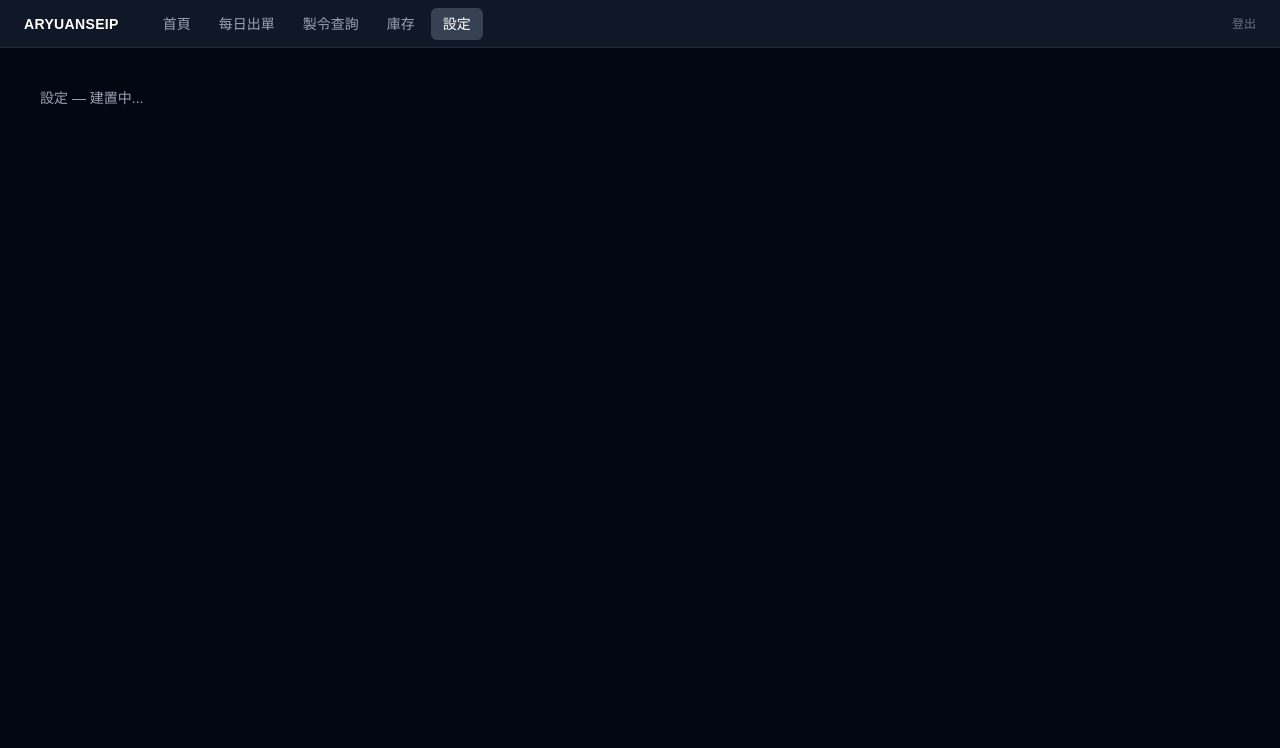
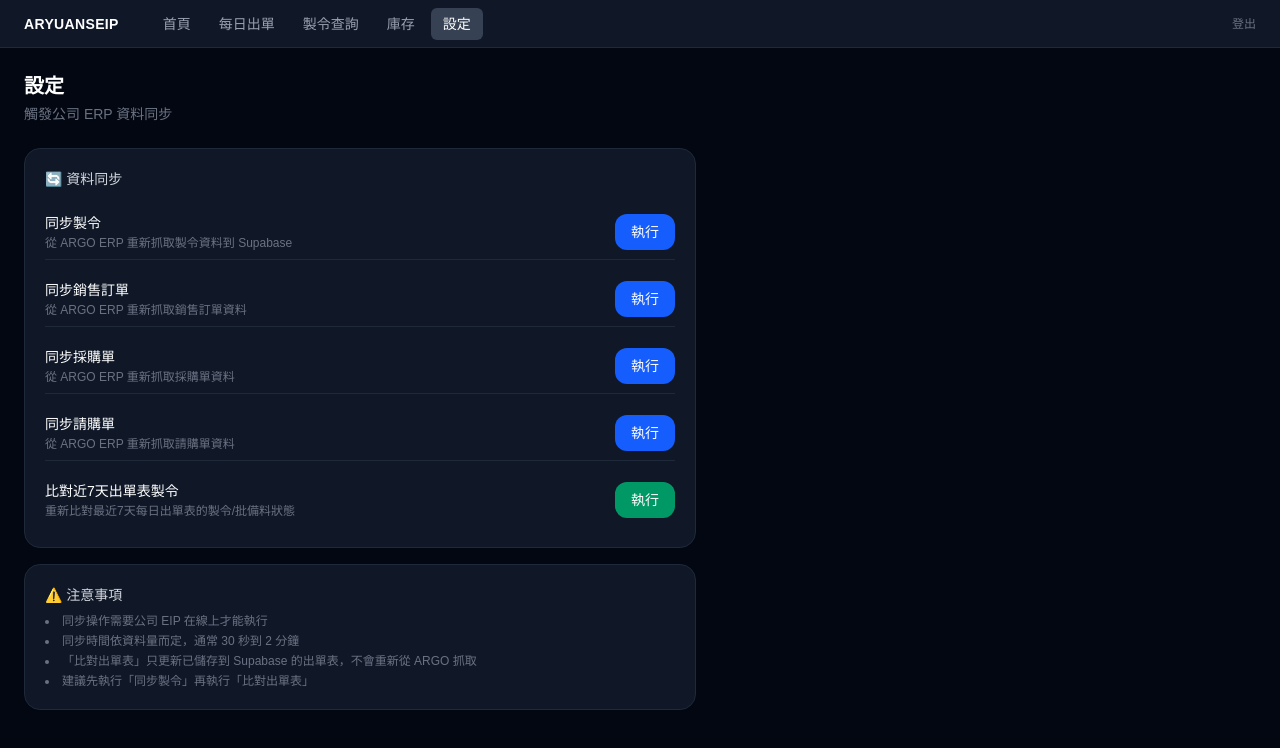
Before and after one commit to ArYuanHesher/aryuanseip, a Next.js app: page /settings in a window 1280 px wide. Shown: the top 748 px of the page. Built offline with nearby package versions, Linux system fonts and the light colour scheme.

Commit message:
feat: 設定頁同步按鈕 + /api/company/action webhook proxy

```diff
--- a/app/(app)/settings/page.tsx
+++ b/app/(app)/settings/page.tsx
@@ -1,3 +1,107 @@
-export default function Page() {
-  return <div className="text-gray-400 text-sm p-4">設定 — 建置中...</div>
+'use client'
+
+import { useState } from 'react'
+
+type ActionKey = 'sync_so' | 'sync_mo' | 'sync_po' | 'sync_pr' | 'run_mo_match'
+
+const ACTIONS: { key: ActionKey; label: string; desc: string; color: string }[] = [
+  { key: 'sync_mo',      label: '同步製令',             desc: '從 ARGO ERP 重新抓取製令資料到 Supabase',    color: 'bg-blue-600 hover:bg-blue-500' },
+  { key: 'sync_so',      label: '同步銷售訂單',          desc: '從 ARGO ERP 重新抓取銷售訂單資料',           color: 'bg-blue-600 hover:bg-blue-500' },
+  { key: 'sync_po',      label: '同步採購單',             desc: '從 ARGO ERP 重新抓取採購單資料',             color: 'bg-blue-600 hover:bg-blue-500' },
+  { key: 'sync_pr',      label: '同步請購單',             desc: '從 ARGO ERP 重新抓取請購單資料',             color: 'bg-blue-600 hover:bg-blue-500' },
+  { key: 'run_mo_match', label: '比對近7天出單表製令',    desc: '重新比對最近7天每日出單表的製令/批備料狀態',  color: 'bg-emerald-600 hover:bg-emerald-500' },
+]
+
+type TaskStatus = { loading: boolean; result: string | null; isError: boolean }
+
+export default function SettingsPage() {
+  const [tasks, setTasks] = useState<Record<ActionKey, TaskStatus>>({
+    sync_so:      { loading: false, result: null, isError: false },
+    sync_mo:      { loading: false, result: null, isError: false },
+    sync_po:      { loading: false, result: null, isError: false },
+    sync_pr:      { loading: false, result: null, isError: false },
+    run_mo_match: { loading: false, result: null, isError: false },
+  })
+
+  const runAction = async (key: ActionKey) => {
+    setTasks(prev => ({ ...prev, [key]: { loading: true, result: null, isError: false } }))
+    try {
+      const res = await fetch('/api/company/action', {
+        method: 'POST',
+        headers: { 'Content-Type': 'application/json' },
+        body: JSON.stringify({ action: key }),
+      })
+      const json = await res.json()
+      if (!res.ok || !json.success) {
+        setTasks(prev => ({ ...prev, [key]: { loading: false, result: json.error ?? '失敗', isError: true } }))
+      } else {
+        // 顯示結果摘要
+        let summary = '完成'
+        if (key === 'run_mo_match' && Array.isArray(json.result?.results)) {
+          const total = (json.result.results as { updated: number }[]).reduce((s, r) => s + (r.updated ?? 0), 0)
+          const days = json.result.results.length
+          summary = `${days} 天出單表，更新 ${total} 筆製令狀態`
+        } else if (json.result?.status === 'ok' || json.result?.success) {
+          summary = json.result?.message ?? '同步完成'
+        }
+        setTasks(prev => ({ ...prev, [key]: { loading: false, result: summary, isError: false } }))
+      }
+    } catch (e) {
+      setTasks(prev => ({ ...prev, [key]: { loading: false, result: String(e), isError: true } }))
+    }
+  }
+
+  return (
+    <div className="max-w-2xl">
+      <h1 className="text-white text-xl font-semibold mb-1">設定</h1>
+      <p className="text-gray-500 text-sm mb-6">觸發公司 ERP 資料同步</p>
+
+      <div className="bg-gray-900 border border-gray-800 rounded-2xl p-5">
+        <h2 className="text-gray-300 text-sm font-medium mb-4">🔄 資料同步</h2>
+        <div className="flex flex-col gap-3">
+          {ACTIONS.map(a => {
+            const task = tasks[a.key]
+            return (
+              <div key={a.key} className="flex items-center gap-4 py-2 border-b border-gray-800 last:border-0">
+                <div className="flex-1 min-w-0">
+                  <div className="text-white text-sm font-medium">{a.label}</div>
+                  <div className="text-gray-500 text-xs mt-0.5">{a.desc}</div>
+                  {task.result && (
+                    <div className={`text-xs mt-1 ${task.isError ? 'text-red-400' : 'text-emerald-400'}`}>
+                      {task.isError ? '❌ ' : '✅ '}{task.result}
+                    </div>
+                  )}
+                </div>
+                <button
+                  onClick={() => void runAction(a.key)}
+                  disabled={task.loading}
+                  className={`shrink-0 px-4 py-2 rounded-xl text-white text-sm font-medium transition disabled:opacity-50 disabled:cursor-not-allowed ${a.color}`}
+                >
+                  {task.loading ? (
+                    <span className="flex items-center gap-1.5">
+                      <svg className="animate-spin w-3.5 h-3.5" fill="none" viewBox="0 0 24 24">
+                        <circle className="opacity-25" cx="12" cy="12" r="10" stroke="currentColor" strokeWidth="4"/>
+                        <path className="opacity-75" fill="currentColor" d="M4 12a8 8 0 018-8V0C5.373 0 0 5.373 0 12h4z"/>
+                      </svg>
+                      執行中
+                    </span>
+                  ) : '執行'}
+                </button>
+              </div>
+            )
+          })}
+        </div>
+      </div>
+
+      <div className="mt-4 bg-gray-900 border border-gray-800 rounded-2xl p-5">
+        <h2 className="text-gray-300 text-sm font-medium mb-2">⚠️ 注意事項</h2>
+        <ul className="text-gray-500 text-xs space-y-1 list-disc list-inside">
+          <li>同步操作需要公司 EIP 在線上才能執行</li>
+          <li>同步時間依資料量而定，通常 30 秒到 2 分鐘</li>
+          <li>「比對出單表」只更新已儲存到 Supabase 的出單表，不會重新從 ARGO 抓取</li>
+          <li>建議先執行「同步製令」再執行「比對出單表」</li>
+        </ul>
+      </div>
+    </div>
+  )
 }
--- /dev/null
+++ b/app/api/company/action/route.ts
@@ -0,0 +1,59 @@
+import { NextRequest, NextResponse } from 'next/server'
+import { createServerClient } from '@supabase/ssr'
+import { cookies } from 'next/headers'
+
+export const dynamic = 'force-dynamic'
+
+const ALLOWED_ACTIONS = ['sync_so', 'sync_mo', 'sync_po', 'sync_pr', 'run_mo_match'] as const
+type AllowedAction = typeof ALLOWED_ACTIONS[number]
+
+const ACTION_LABELS: Record<AllowedAction, string> = {
+  sync_so: '同步銷售訂單',
+  sync_mo: '同步製令',
+  sync_po: '同步採購單',
+  sync_pr: '同步請購單',
+  run_mo_match: '比對7天出單表製令',
+}
+
+export async function POST(request: NextRequest) {
+  // 驗證登入
+  const cookieStore = await cookies()
+  const supabase = createServerClient(
+    process.env.NEXT_PUBLIC_MY_SUPABASE_URL!,
+    process.env.NEXT_PUBLIC_MY_SUPABASE_ANON_KEY!,
+    { cookies: { getAll: () => cookieStore.getAll(), setAll: () => {} } }
+  )
+  const { data: { user } } = await supabase.auth.getUser()
+  if (!user) {
+    return NextResponse.json({ success: false, error: '請先登入' }, { status: 401 })
+  }
+
+  const { action } = await request.json() as { action?: string }
+  if (!action || !(ALLOWED_ACTIONS as readonly string[]).includes(action)) {
+    return NextResponse.json({ success: false, error: `無效的 action` }, { status: 400 })
+  }
+
+  const companyUrl = process.env.COMPANY_EIP_URL
+  const webhookSecret = process.env.COMPANY_WEBHOOK_SECRET
+
+  if (!companyUrl || !webhookSecret) {
+    return NextResponse.json({ success: false, error: '尚未設定公司 EIP 連線資訊（COMPANY_EIP_URL / COMPANY_WEBHOOK_SECRET）' }, { status: 500 })
+  }
+
+  const res = await fetch(`${companyUrl}/api/webhook/sync`, {
+    method: 'POST',
+    headers: {
+      'Content-Type': 'application/json',
+      'Authorization': `Bearer ${webhookSecret}`,
+    },
+    body: JSON.stringify({ action }),
+  })
+
+  const json = await res.json()
+  return NextResponse.json({
+    success: res.ok,
+    action,
+    label: ACTION_LABELS[action as AllowedAction],
+    result: json,
+  }, { status: res.ok ? 200 : res.status })
+}
```
